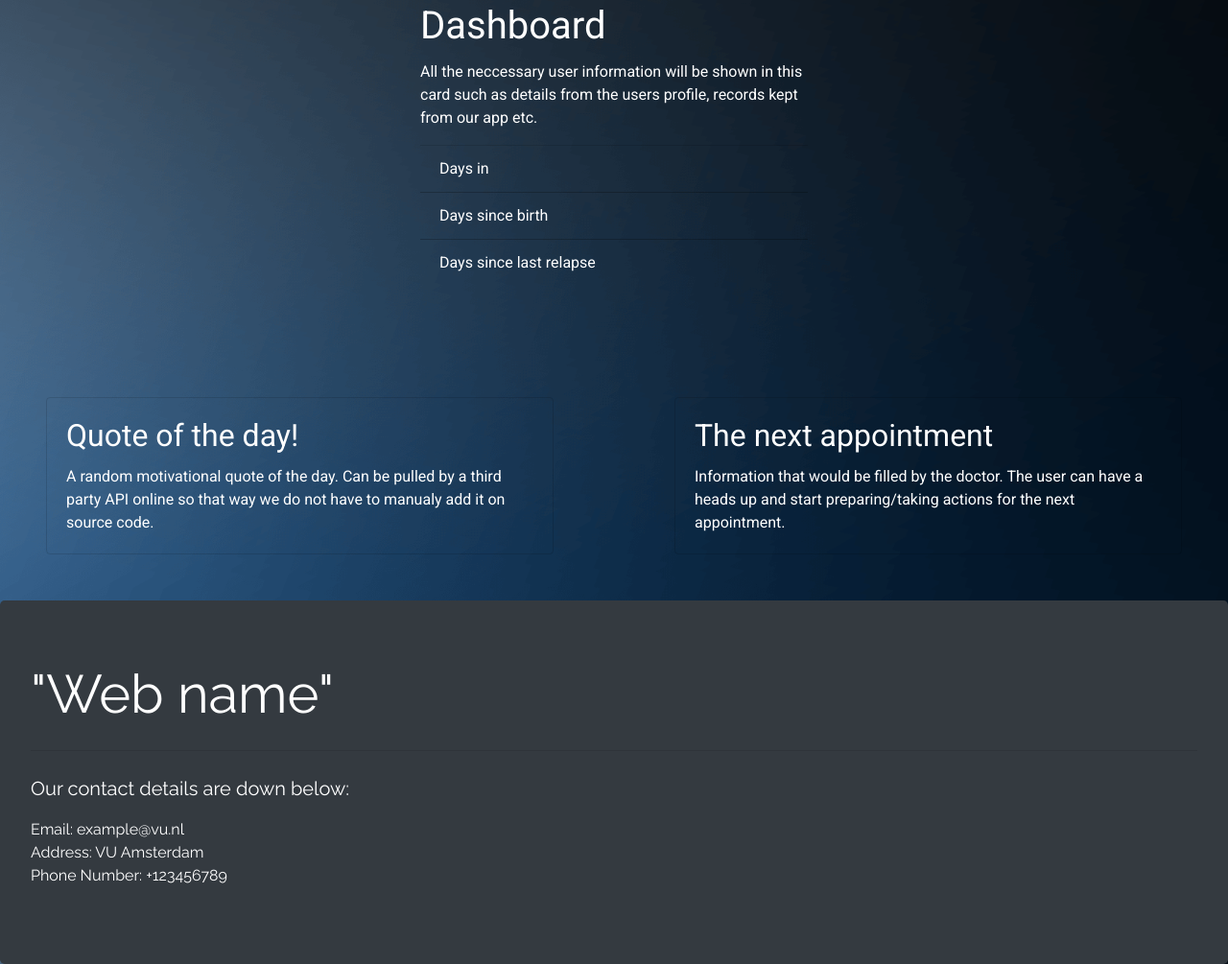
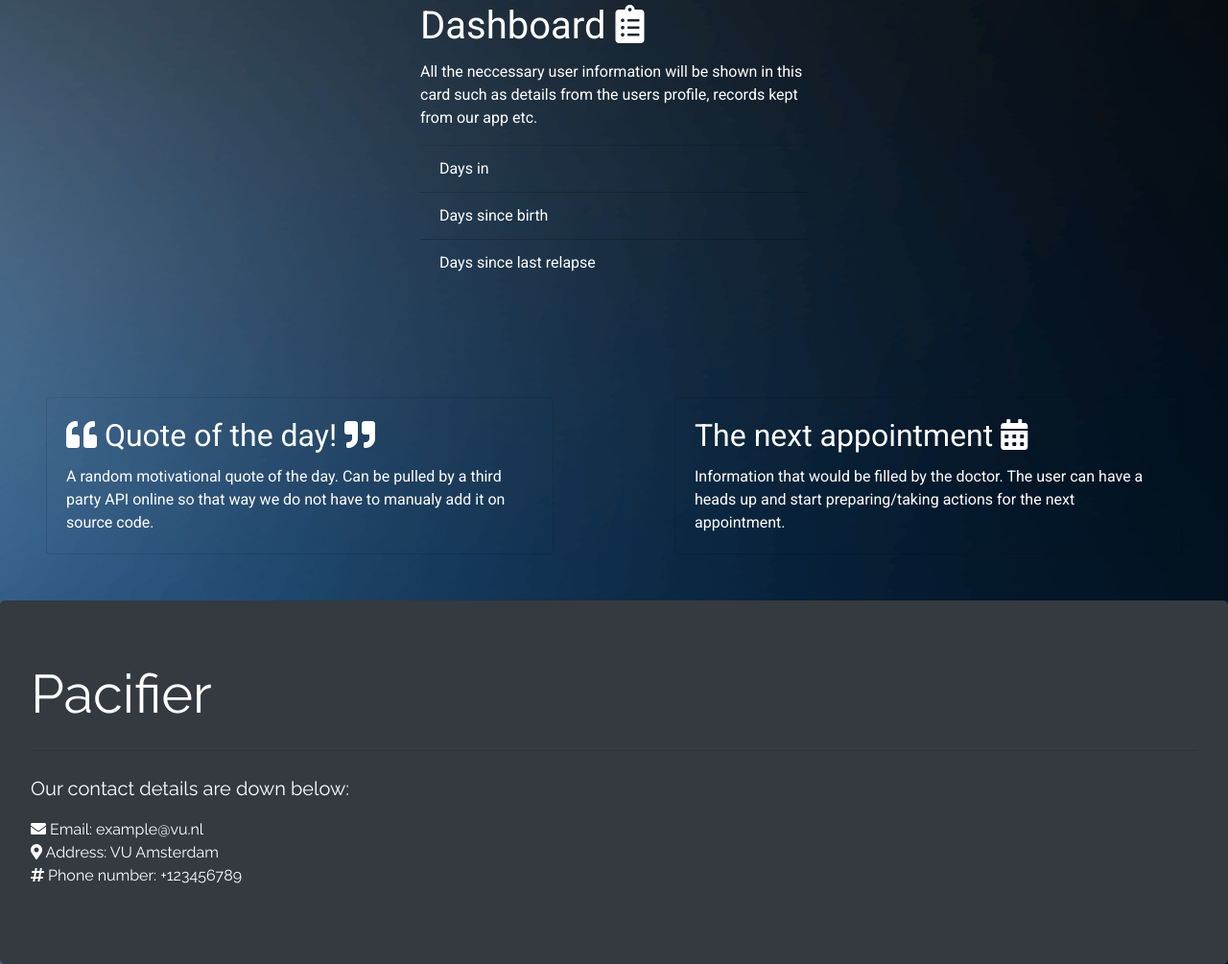
Before and after one commit to Khamaseen/hci, a plain HTML site: page pages/main.html in a window 1280 px wide. Shown: the part 153-1158 px from the top of the page at 96% size. Drawn offline with nearby package versions, Linux system fonts and the light colour scheme.

Commit message:
+icons on footer,cards,login/out/signup buttons

```diff
--- a/pages/main.html
+++ b/pages/main.html
@@ -53,7 +53,7 @@
             <a class="nav-link dropdown-toggle" data-toggle="dropdown" data-target="dropdown_target"><i class="far fa-user-circle"></i> "username"</a>
             <div class="dropdown-menu" aria-labelledby="dropdown_target">
               <form class="px-4 py-3" action="/logout/endpoint" method="POST">
-                <button class="btn btn-primary" type="submit">Logout</button>
+                <button class="btn btn-primary" type="submit"><i class="fas fa-sign-out-alt"></i> Logout</button>
               </form>
             </div>
           </li>
@@ -69,7 +69,7 @@
         <div class="col-sm-6">
           <div class="card-transparent border-0 shadow  m-5 text-white">
             <div class="card-body">
-              <h1 class="card-title">Dashboard</h1>
+              <h1 class="card-title">Dashboard <i class="fas fa-clipboard-list"></i></h1>
               <p class="card-text">
                 All the neccessary user information will be shown in this card such as details
                 from the users profile, records kept from our app etc.
@@ -88,7 +88,7 @@
       <div class="col-sm-6">
         <div class="card m-5 bg-transparent text-white">
           <div class="card-body">
-            <h2 class="card-title">Quote of the day!</h2>
+            <h2 class="card-title"><i class="fas fa-quote-left"></i> Quote of the day! <i class="fas fa-quote-right"></i></h2>
             <p class="card-text">
               A random motivational quote of the day. Can be pulled by a third party API online
               so that way we do not have to manualy add it on source code.
@@ -99,7 +99,7 @@
       <div class="col-sm-6">
         <div class="card m-5 bg-transparent text-white">
           <div class="card-body">
-            <h2 class="card-title">The next appointment</h2>
+            <h2 class="card-title">The next appointment <i class="fas fa-calendar-alt"></i></h2>
             <p class="card-text">
               Information that would be filled by the doctor. The user can have a heads up and start preparing/taking
               actions
@@ -114,20 +114,20 @@
   <!-- START OF FOOTER. -->
   <div class="jumbotron bg-dark text-white" style="margin-bottom: 0px">
     <footer class="page-footer elegant-color-dark  center-on-small-only">
-      <h3 class="display-4">"Web name"</h3>
+      <h3 class="display-4">Pacifier</h3>
       <hr class="my-4">
       <p class="lead">
         Our contact details are down below:
       </p>
       <ul class="list-unstyled">
         <li>
-          Email: example@vu.nl
+          <i class="fas fa-envelope"></i> Email: example@vu.nl
         </li>
         <li>
-          Address: VU Amsterdam
+          <i class="fas fa-map-marker-alt"></i> Address: VU Amsterdam
         </li>
         <li>
-          Phone Number: +123456789
+          <i class="fas fa-hashtag"></i> Phone number: +123456789
         </li>
       </ul>
     </footer>
```
Also changed, not shown: pages/login.html (+2 -1 lines), pages/signup.html (+2 -1 lines).
